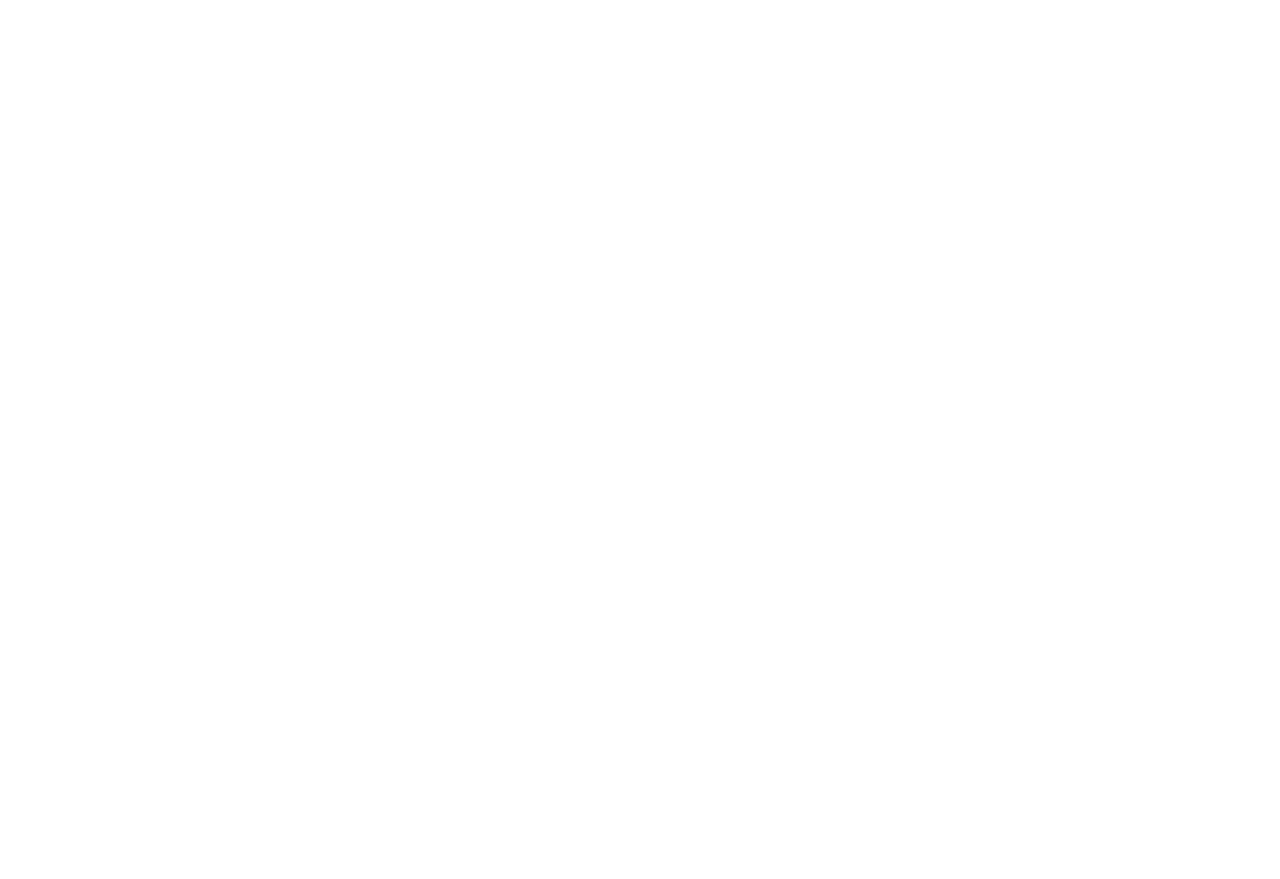
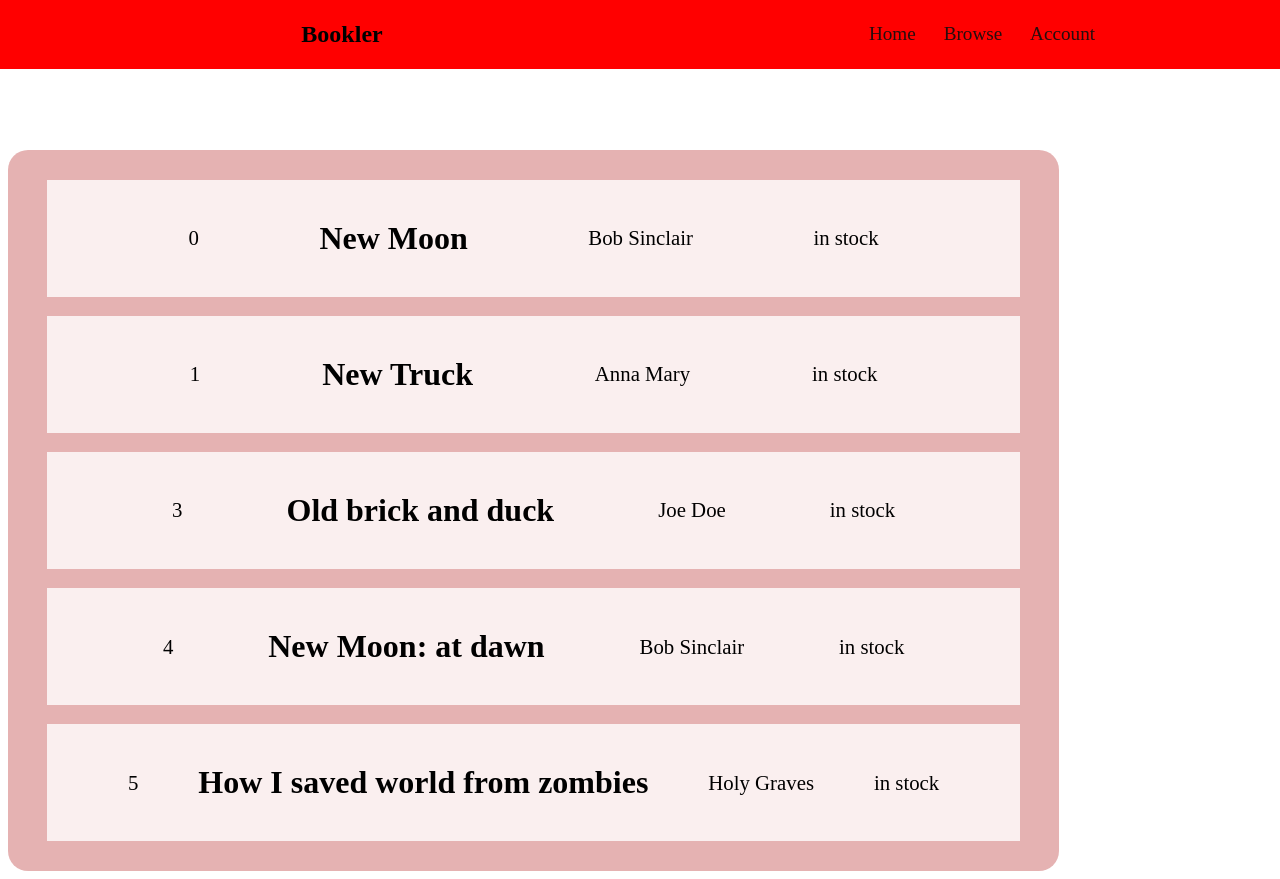
Before and after one commit to LenyPython/someRandomLibrary, a React (Create React App) app: page /browse in a window 1280 px wide. Before the commit the page ends 800 px from the top, so only its background shows below. Built offline with nearby package versions, Linux system fonts and the light colour scheme.

Commit message:
Added Routing and basic component for Welcoming screen and displaying list of book saved in Redux

```diff
--- a/src/App.tsx
+++ b/src/App.tsx
@@ -1,14 +1,31 @@
-import { selectBooks } from './slices/books/booksSlice'
-import { useSelector } from 'react-redux'
+import Navigation from './components/Navigation/Navigation'
+import Welcome from './components/Welcome/Welcome'
+import Browse from './components/Browse/Browse'
+import { BrowserRouter as Router,
+    Switch, Route } from 'react-router-dom'
+
 
 
 function App() {
-  let bookList = useSelector(selectBooks)
+  return (
+    <Router>
+      <Navigation />
 
-  console.log(bookList)
-  return (
-    <div className="App">
-    </div>
+      <Switch>
+        <Route path='/home'>
+          <Welcome />
+          </Route>
+        <Route path='/' exact>
+          <Welcome />
+          </Route>
+        <Route path='/browse'>
+          <Browse />
+          </Route>
+        <Route path='*'>
+          <h1>Error 404 route does not exist</h1>
+          </Route>
+      </Switch>
+    </Router>
   );
 }
 
--- a/src/appStore/hooks.ts
+++ b/src/appStore/hooks.ts
@@ -1,6 +1,5 @@
 import { TypedUseSelectorHook, useDispatch, useSelector } from 'react-redux';
 import type { RootState, AppDispatch } from './store';
 
-// Use throughout your app instead of plain `useDispatch` and `useSelector`
 export const useAppDispatch = () => useDispatch<AppDispatch>();
 export const useAppSelector: TypedUseSelectorHook<RootState> = useSelector;
--- /dev/null
+++ b/src/components/Browse/Browse.tsx
@@ -0,0 +1,53 @@
+import styled from 'styled-components'
+import {
+  selectBooks,
+  BookInterface
+} from '../../slices/books/booksSlice'
+import { useAppSelector } from '../../appStore/hooks'
+
+const BrowserContainer = styled.div`
+  display: flex;
+  flex-direction: column;
+  background: hsla(0, 50%, 50%, .4);
+  width: 80%;
+  max-width: 1200px;
+  border-radius: 20px;
+  padding: 20px;
+  margin-top: 150px;
+`
+
+const BookEntry = styled.div`
+  display: flex;
+  justify-content: space-evenly;
+  align-items: center;
+  padding: .5em 1.3em;
+  margin: .6em 1.2em;
+  background: hsla(0, 50%, 100%, .8);
+  h3 {
+    font-size: 2rem;
+  }
+  p{
+    font-size: 1.3rem;
+  }
+
+`
+
+const Browse = () => {
+  let bookList = useAppSelector(selectBooks)
+  return(
+    <BrowserContainer>
+      {
+        bookList.map((item: BookInterface) => (
+          <BookEntry key={item.title}>
+          <p>{item.id}</p>
+          <h3>{item.title}</h3>
+          <p>{item.author}</p>
+          <p>{item.available? 'in stock' : 'unavailable'}</p>
+          </BookEntry>))
+      }
+
+    </BrowserContainer>
+  )
+}
+
+export default Browse
--- /dev/null
+++ b/src/components/Navigation/Navigation.tsx
@@ -0,0 +1,50 @@
+import styled from 'styled-components'
+import { Link } from 'react-router-dom'
+
+
+const NavContainer = styled.div`
+  position: fixed;
+  top: 0;
+  left: 0;
+  right: 0;
+  width: 100%;
+  background: hsl(0, 100%, 50%);
+  display: flex;
+  justify-content: space-around;
+  align-items: center;
+  padding: .3em 5%;
+  margin: 0;
+  h1 {
+    color: hsl(0, 0%, 0%);
+    font-size: 1.5rem;
+  }
+`
+const StyledA = styled(Link)`
+  text-decoration: none;
+  font-size: 1.2em;
+  margin: 0 .6em;
+  color: hsl(0, 50%, 10%);
+  &:hover {
+    opacity: 0.8;
+    transform: translateY(-10px);
+  }
+  &:active {
+    font-weight: bold;
+  }
+
+`
+
+const Navigation = () => {
+  return(
+  <NavContainer>
+    <h1>Bookler</h1>
+    <div>
+    <StyledA to='/home'> Home </StyledA>
+    <StyledA to='/browse'> Browse </StyledA>
+    <StyledA to='/account'> Account </StyledA>
+    </div>
+  </NavContainer>
+  )}
+
+
+export default Navigation
--- /dev/null
+++ b/src/components/Welcome/Welcome.tsx
@@ -0,0 +1,29 @@
+import styled from 'styled-components'
+
+const WelcomeScreen = styled.div`
+  display: flex;
+  flex-direction: column;
+  justify-content: center;
+  align-items: center;
+  width: 100%;
+  margin-top: 200px;
+  h1 {
+    font-size: 3em;
+    text-decoration: italic;
+  }
+  p {
+    font-size: 1.3em;
+    text-decoration: italic;
+  }
+`
+
+const Welcome = () =>{
+  return (
+    <WelcomeScreen>
+      <h1>Welcomek to Bookler</h1>
+      <p>HI, hello yeti yatha.. etc. Browse for your books</p>
+      </WelcomeScreen>
+  )
+}
+
+export default Welcome
```
